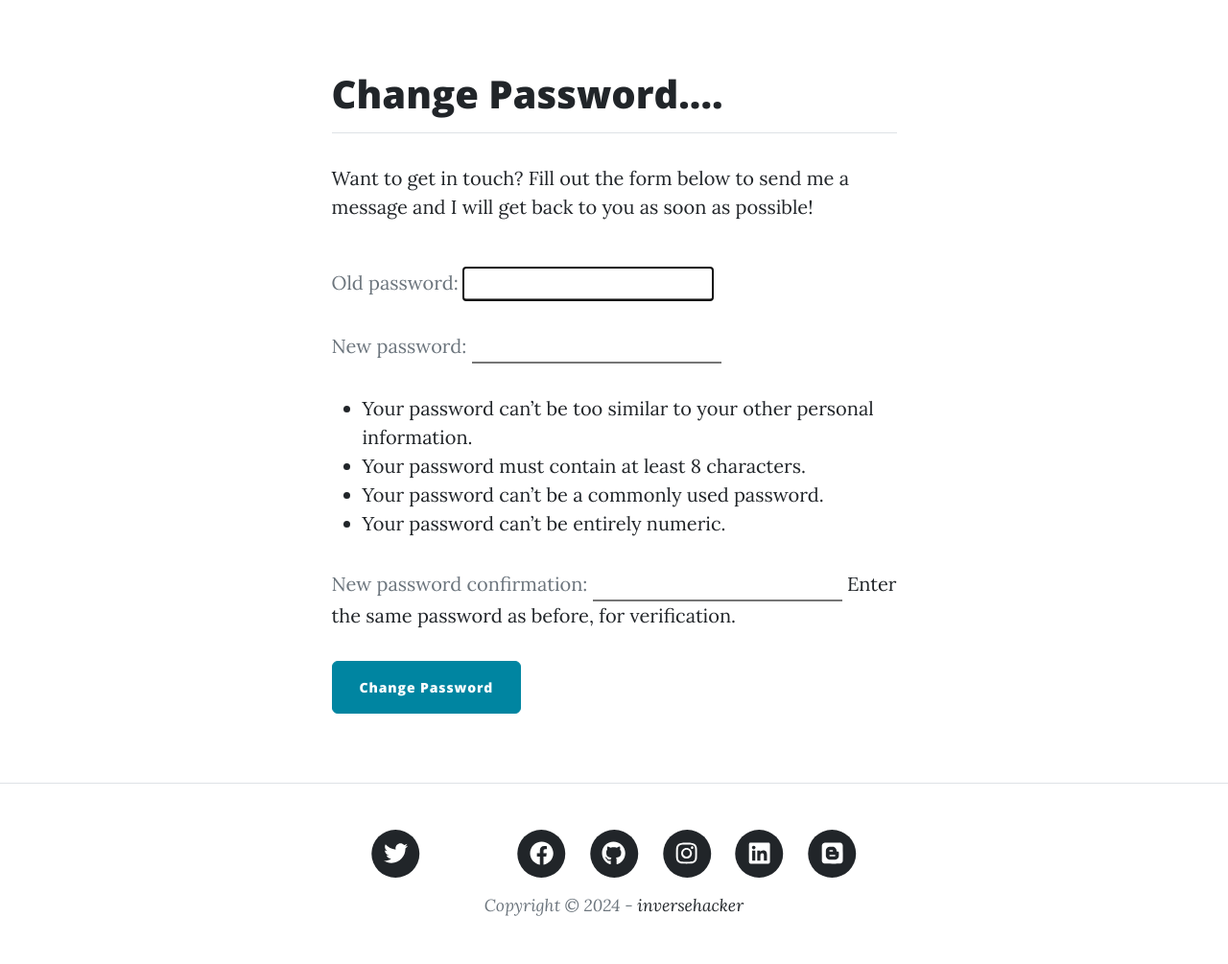
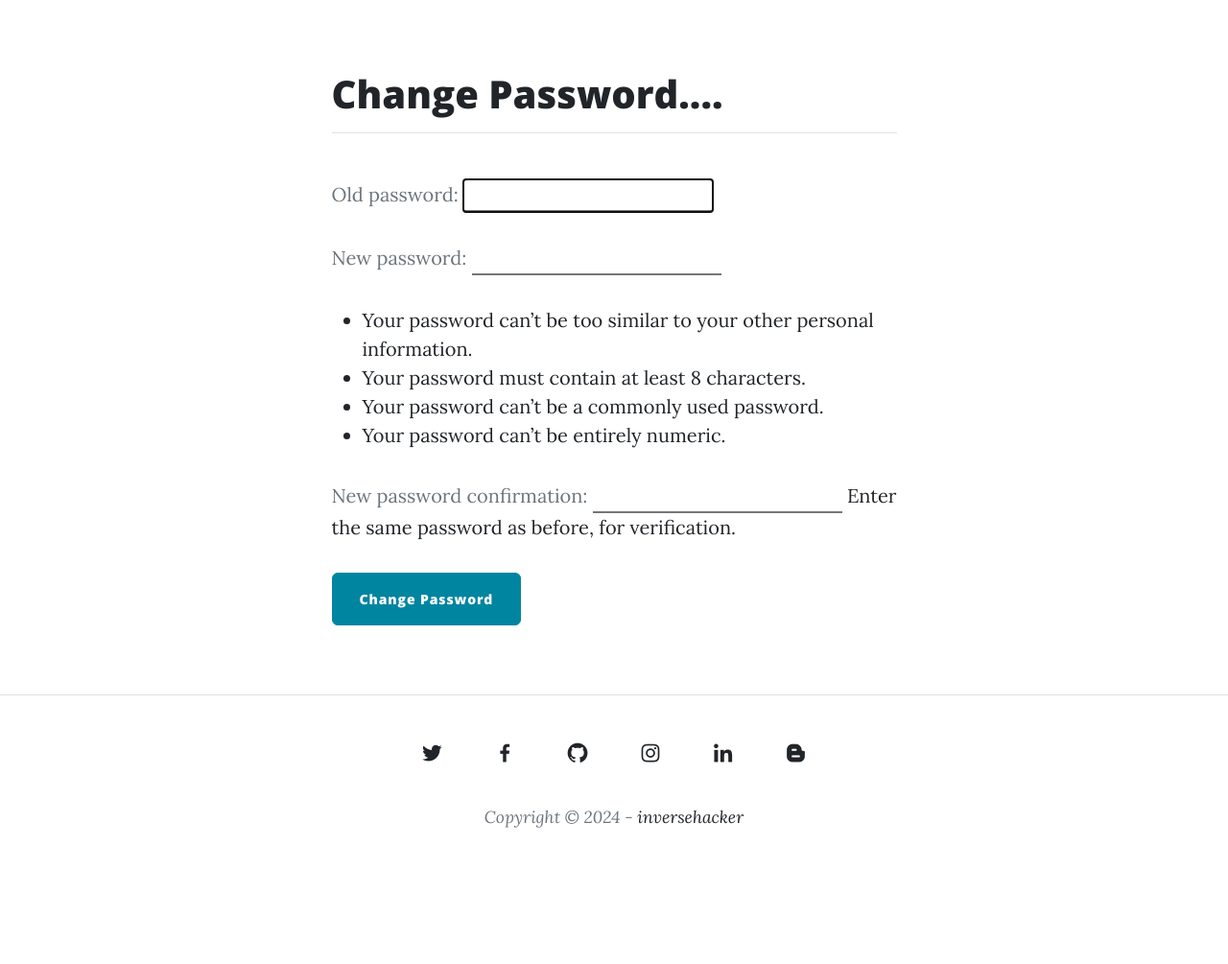
Before and after one commit to jeanlucndato/zeroday, a Django app: page /members/password/ in a window 1280 px wide. Shown: the part 563-1568 px from the top of the page at 96% size. After the commit the page ends 1426 px from the top, so only its background shows below. Run offline with Django 5.2, Linux system fonts and the light colour scheme; a user stored in the database is signed in; data comes from the database, SQL or seed files in the repository; both versions use the stored data as it was after the commit; some libraries are stand-ins or nearby versions.

Commit message:
another commit

```diff
--- a/members/templates/registration/change-password.html
+++ b/members/templates/registration/change-password.html
@@ -10,7 +10,6 @@
             <div class="col-md-10 col-lg-8 col-xl-7">
                     <h1>Change Password....</h1>
                     <hr>
-                <p>Want to get in touch? Fill out the form below to send me a message and I will get back to you as soon as possible!</p>
                 <div class="my-5">
                     <div class="form-floating">
                         <form method="POST">
--- a/members/templates/registration/create_user_profile.html
+++ b/members/templates/registration/create_user_profile.html
@@ -10,7 +10,6 @@
             <div class="col-md-10 col-lg-8 col-xl-7">
                     <h1>Create Profile Page...</h1>
                     <hr>
-                <p>Want to get in touch? Fill out the form below to send me a message and I will get back to you as soon as possible!</p>
                 <div class="my-5">
                     <div class="form-floating">
                         <form method="POST" enctype="multipart/form-data">
--- a/members/templates/registration/login.html
+++ b/members/templates/registration/login.html
@@ -10,8 +10,7 @@
             <div class="col-md-10 col-lg-8 col-xl-7">
                     <h1>Login....</h1>
                     <hr>
-                <p>Want to get in touch? Fill out the form below to send me a message and I will get back to you as soon as possible!</p>
-                <div class="my-5">
+                    <div class="my-5">
                     <div class="form-floating">
                         <form method="POST">
                             {% csrf_token %}
--- a/members/templates/registration/registration.html
+++ b/members/templates/registration/registration.html
@@ -10,7 +10,6 @@
             <div class="col-md-10 col-lg-8 col-xl-7">
                     <h1>Register....</h1>
                     <hr>
-                <p>Want to get in touch? Fill out the form below to send me a message and I will get back to you as soon as possible!</p>
                 <div class="my-5">
                     <div class="form-floating">
                         <form method="POST">
--- a/members/urls.py
+++ b/members/urls.py
@@ -8,7 +8,8 @@ urlpatterns = [
     path('register/', UserRegisterView.as_view(), name='register'),
     path('edit_profile/', UserEditView.as_view(), name='edit_profile'),
     path('password/', auth_views.PasswordChangeView.as_view(template_name='registration/change-password.html')),
-   # path('password/', PasswordsChangeView.as_view(template_name='registration/change-password.html')),
+    path('<int:pk>/password/', auth_views.PasswordChangeView.as_view(template_name='registration/change-password.html')),
+    #path('members/password/', PasswordsChangeView.as_view(template_name='registration/change-password.html')),
     path('password_success', views.password_success, name="password_success"),
     path('deconnexion/', logout_view, name='deconnexion'),
     path('<int:pk>/profile/', ShowProfilePageView.as_view(), name='show_profile_page'),
--- a/zeroday/templates/add_category.html
+++ b/zeroday/templates/add_category.html
@@ -10,7 +10,6 @@
             <div class="col-md-10 col-lg-8 col-xl-7">
                     <h1>Add Category....</h1>
                     <hr>
-                <p>Want to get in touch? Fill out the form below to send me a message and I will get back to you as soon as possible!</p>
                 <div class="my-5">
                     <div class="form-floating">
                         <form method="POST">
--- a/zeroday/templates/add_post.html
+++ b/zeroday/templates/add_post.html
@@ -10,7 +10,6 @@
             <div class="col-md-10 col-lg-8 col-xl-7">
                     <h1>Add Post....</h1>
                     <hr>
-                <p>Want to get in touch? Fill out the form below to send me a message and I will get back to you as soon as possible!</p>
                 <div class="my-5">
                     <div class="form-floating">
                         <form method="POST" enctype="multipart/form-data">
--- a/zeroday/templates/base.html
+++ b/zeroday/templates/base.html
@@ -1,84 +1,169 @@
 {% load static %}
-
 
 <!DOCTYPE html>
 <html lang="en">
   <head>
     <meta charset="utf-8" />
-        <meta name="viewport" content="width=device-width, initial-scale=1, shrink-to-fit=no" />
+    <meta
+      name="viewport"
+      content="width=device-width, initial-scale=1, shrink-to-fit=no"
+    />
     <meta name="description" content="" />
     <meta name="author" content="" />
     <title>
-            {% block title %}
-            Zeroday - Exploit - Hacking - Explane
-            {% endblock %}
+      {% block title %} Zeroday - Exploit - Hacking - Explane {% endblock %}
     </title>
-        <link rel="icon" type="image/x-icon" href="{% static '/assets/favicon.ico' %}" />
+    <link
+      rel="icon"
+      type="image/x-icon"
+      href="{% static '/assets/favicon.ico' %}"
+    />
     <!-- Font Awesome icons (free version)-->
-        <script src="https://use.fontawesome.com/releases/v6.3.0/js/all.js" crossorigin="anonymous"></script>
+    <script
+      src="https://use.fontawesome.com/releases/v6.3.0/js/all.js"
+      crossorigin="anonymous"
+    ></script>
     <!-- Google fonts-->
-        <link href="https://fonts.googleapis.com/css?family=Lora:400,700,400italic,700italic" rel="stylesheet" type="text/css" />
-        <link href="https://fonts.googleapis.com/css?family=Open+Sans:300italic,400italic,600italic,700italic,800italic,400,300,600,700,800" rel="stylesheet" type="text/css" />
+    <link
+      href="https://fonts.googleapis.com/css?family=Lora:400,700,400italic,700italic"
+      rel="stylesheet"
+      type="text/css"
+    />
+    <link
+      href="https://fonts.googleapis.com/css?family=Open+Sans:300italic,400italic,600italic,700italic,800italic,400,300,600,700,800"
+      rel="stylesheet"
+      type="text/css"
+    />
     <!-- Core theme CSS (includes Bootstrap)-->
-        <link rel="stylesheet" href="{% static '/css/bootstrap.min.css' %}">
+    <link rel="stylesheet" href="{% static '/css/bootstrap.min.css' %}" />
     <!-- Vendor CSS Files -->
-        <link href="{% static 'css/bootstrap-icons/bootstrap-icons.css' %}" rel="stylesheet">
-        <link href="{% static 'css/boxicons/css/boxicons.min.css' %} " rel="stylesheet">
-        <link rel="stylesheet" href="{% static 'style.css' %}">
+    <link
+      href="{% static 'css/bootstrap-icons/bootstrap-icons.css' %}"
+      rel="stylesheet"
+    />
+    <link
+      href="{% static 'css/boxicons/css/boxicons.min.css' %} "
+      rel="stylesheet"
+    />
+    <link rel="stylesheet" href="{% static 'style.css' %}" />
   </head>
   <body>
     <!-- Navigation-->
     <nav class="navbar navbar-expand-lg navbar-light" id="mainNav">
       <div class="container px-4 px-lg-5">
         <a class="navbar-brand" href="{% url 'home' %}">InVeRsEhAcKeR</a>
-                <button class="navbar-toggler" type="button" data-bs-toggle="collapse" data-bs-target="#navbarResponsive" aria-controls="navbarResponsive" aria-expanded="false" aria-label="Toggle navigation">
+        <button
+          class="navbar-toggler"
+          type="button"
+          data-bs-toggle="collapse"
+          data-bs-target="#navbarResponsive"
+          aria-controls="navbarResponsive"
+          aria-expanded="false"
+          aria-label="Toggle navigation"
+        >
           Menu
           <i class="fas fa-bars"></i>
         </button>
-                <div class="collapse navbar-collapse"  id="navbarResponsive">
+        <div class="collapse navbar-collapse" id="navbarResponsive">
           <ul class="navbar-nav ms-auto py-4 py-lg-0">
-                        <li class="nav-item"><a class="nav-link px-lg-3 py-3 py-lg-4" href="{% url 'home' %}">Home</a></li>
+            <li class="nav-item">
+              <a class="nav-link px-lg-3 py-3 py-lg-4" href="{% url 'home' %}"
+                >Home</a
+              >
+            </li>
 
             {% if user.is_authenticated %}
-                        <li class="nav-item"><a class="nav-link px-lg-3 py-3 py-lg-4" href="{% url 'add_post' %}">Add Post</a></li>
-                        <li class="nav-item"><a class="nav-link px-lg-3 py-3 py-lg-4" href="{% url 'add_category' %}">Add Category</a></li>
-                        <li class="nav-item"><a class="nav-link px-lg-3 py-3 py-lg-4" href="{% url 'edit_profile' %}">Update Profile</a></li>
+            <li class="nav-item">
+              <a
+                class="nav-link px-lg-3 py-3 py-lg-4"
+                href="{% url 'add_post' %}"
+                >Add Post</a
+              >
+            </li>
+            <li class="nav-item">
+              <a
+                class="nav-link px-lg-3 py-3 py-lg-4"
+                href="{% url 'add_category' %}"
+                >Add Category</a
+              >
+            </li>
+            <li class="nav-item">
+              <a
+                class="nav-link px-lg-3 py-3 py-lg-4"
+                href="{% url 'edit_profile' %}"
+                >Update Profile</a
+              >
+            </li>
 
             {% if user.profile.id %}
-                            <li class="nav-item"><a class="nav-link px-lg-3 py-3 py-lg-4" href="{% url 'edit_profile_page' user.profile.id %}">edit Profile</a></li>
-                            <li class="nav-item"><a class="nav-link px-lg-3 py-3 py-lg-4" href="{% url 'show_profile_page' user.profile.id %}">Show Profile</a></li>
+            <li class="nav-item">
+              <a
+                class="nav-link px-lg-3 py-3 py-lg-4"
+                href="{% url 'edit_profile_page' user.profile.id %}"
+                >edit Profile</a
+              >
+            </li>
+            <li class="nav-item">
+              <a
+                class="nav-link px-lg-3 py-3 py-lg-4"
+                href="{% url 'show_profile_page' user.profile.id %}"
+                >Show Profile</a
+              >
+            </li>
             {% else %}
-                            <li class="nav-item"><a class="nav-link px-lg-3 py-3 py-lg-4" href="{% url 'create_profile_page' %}">createProfile</a></li>
+            <li class="nav-item">
+              <a
+                class="nav-link px-lg-3 py-3 py-lg-4"
+                href="{% url 'create_profile_page' %}"
+                >createProfile</a
+              >
+            </li>
             {% endif %}
-                        <li class="nav-item"><a class="nav-link px-lg-3 py-3 py-lg-4" href="{% url 'deconnexion' %}" >Logout</a></li>
+            <li class="nav-item">
+              <a
+                class="nav-link px-lg-3 py-3 py-lg-4"
+                href="{% url 'deconnexion' %}"
+                >Logout</a
+              >
+            </li>
             {% else %}
-                        <li class="nav-item"><a class="nav-link px-lg-3 py-3 py-lg-4" href="{% url 'register' %}">Register</a></li>
-                        <li class="nav-item"><a class="nav-link px-lg-3 py-3 py-lg-4" href="{% url 'login' %}">Login</a></li>
+            <li class="nav-item">
+              <a
+                class="nav-link px-lg-3 py-3 py-lg-4"
+                href="{% url 'register' %}"
+                >Register</a
+              >
+            </li>
+            <li class="nav-item">
+              <a class="nav-link px-lg-3 py-3 py-lg-4" href="{% url 'login' %}"
+                >Login</a
+              >
+            </li>
             {% endif %}
-
           </ul>
         </div>
       </div>
     </nav>
     <!-- Page Header-->
-        <header class="masthead" style="background-image: URL({% static 'assets/img/bground.jpeg' %})">
+    <header
+      class="masthead"
+      style="background-image: URL({% static 'assets/img/bground.jpeg' %})"
+    >
       <div class="container position-relative px-4 px-lg-5">
         <div class="row gx-4 gx-lg-5 justify-content-center">
           <div class="col-md-10 col-lg-8 col-xl-7">
             <div class="site-heading">
               <h1>Zer0day</h1>
-                            <span class="subheading">A Blog 4 hacking and latest Cyber-threat by Inversehacker</span>
+              <span class="subheading"
+                >A Blog 4 hacking and latest Cyber-threat by Inversehacker</span
+              >
             </div>
           </div>
         </div>
       </div>
     </header>
 
-        <main>
-            {% block content %}
-
-            {% endblock %}
-        </main>
+    <main>{% block content %} {% endblock %}</main>
 
     <!-- Footer-->
     <footer class="border-top">
@@ -87,62 +172,44 @@
                 <div class="col-md-10 col-lg-8 col-xl-7">
                     <ul class="list-inline text-center">
                         <li class="list-inline-item">
-                                <a href="{{ page_user.twitter_url }}">
+                            <a href="https://twitter.com/IrjeanL" class="twitter">
                                 <span class="fa-stack fa-lg">
-                                        <i class="fas fa-circle fa-stack-2x"></i>
-                                        <i class="fab fa-twitter fa-stack-1x fa-inverse"></i>
+                                    <i class="bx bxl-twitter"></i>
                                 </span>
                             </a>
                         </li>
                         <li class="list-inline-item">
-                                <a href="{{ page_user.website_url }}">
+                            <a href="https://www.facebook.com/jeanluc.ndato" class="facebook">
                                 <span class="fa-stack fa-lg">
-                                        <i class="bx bxl-siteweb"></i>
+                                    <i class="bx bxl-facebook"></i>
                                 </span>
                             </a>
                         </li>
                         <li class="list-inline-item">
-                                <a href="{{ page_user.website_url }}">
+                            <a href="https://github.com/jeanlucndato" class="github">
                                 <span class="fa-stack fa-lg">
-                                        <i class="fas fa-circle fa-stack-2x"></i>
-                                        <i class="bx bxl-facebook"></i>
-                                        <i class="fab fa-facebook fa-stack-1x fa-inverse"></i>
+                                    <i class='bx bxl-github'></i>
                                 </span>
                             </a>
                         </li>
                         <li class="list-inline-item">
-                                <a href="#!">
+                            <a href="https://www.instagram.com/iamjeanluckndt" class="instagram">
                                 <span class="fa-stack fa-lg">
-                                        <i class="fas fa-circle fa-stack-2x"></i>
-                                        <i class='bx bxl-github'></i>
-                                        <i class="fab fa-github fa-stack-1x fa-inverse"></i>
+                                    <i class="bx bxl-instagram"></i>
                                 </span>
                             </a>
                         </li>
                         <li class="list-inline-item">
-                                <a href="#!">
+                            <a href="https://www.linkedin.com/in/irjeanluck-ndato" class="Linkdin">
                                 <span class="fa-stack fa-lg">
-                                        <i class="fas fa-circle fa-stack-2x"></i>
-                                        <i class="bx bxl-instagram"></i>
-                                        <i class="fab fa-instagram fa-stack-1x fa-inverse"></i>
+                                    <i class="bx bxl-linkedin"></i>
                                 </span>
                             </a>
                         </li>
                         <li class="list-inline-item">
-                                <a href="https://www.linkedin.com/in/irjeanluck-ndato">
+                            <a href="https://jeanlucndato.blogspot.com" class="blogger">
                                 <span class="fa-stack fa-lg">
-                                        <i class="fas fa-circle fa-stack-2x"></i>
-                                        <i class="bx bxl-twitter"></i>
-                                        <i class="fab fa-linkedin fa-stack-1x fa-inverse"></i>
-                                    </span>
-                                </a>
-                            </li>
-                            <li class="list-inline-item">
-                                <a href="https://www.linkedin.com/in/irjeanluck-ndato">
-                                    <span class="fa-stack fa-lg">
-                                        <i class="fas fa-circle fa-stack-2x"></i>
                                     <i class='bx bxl-blogger'></i>
-                                        <i class="fab fa-blogger fa-stack-1x fa-inverse"></i>
                                 </span>
                             </a>
                         </li>
--- a/zeroday/views.py
+++ b/zeroday/views.py
@@ -55,9 +55,9 @@ class AddPostView(CreateView):
      template_name = 'add_post.html'
      #fields = '__all__'
 
-     def form_valid(self, form):
-          form.instance.post_id = self.kwargs['pk']
-          return super().form_valid(form)
+     #def form_valid(self, form):
+     #     form.instance.post_id = self.kwargs['pk']
+      #    return super().form_valid(form)
 
      success_url = reverse_lazy('home')
 
```
Also changed, not shown: zeroday/templates/article_details.html (+7 -8 lines), db.sqlite3, media/Images/gettyimages-113493446-612x612.jpg (added). Lines whose indentation alone changed are shown as unchanged.
